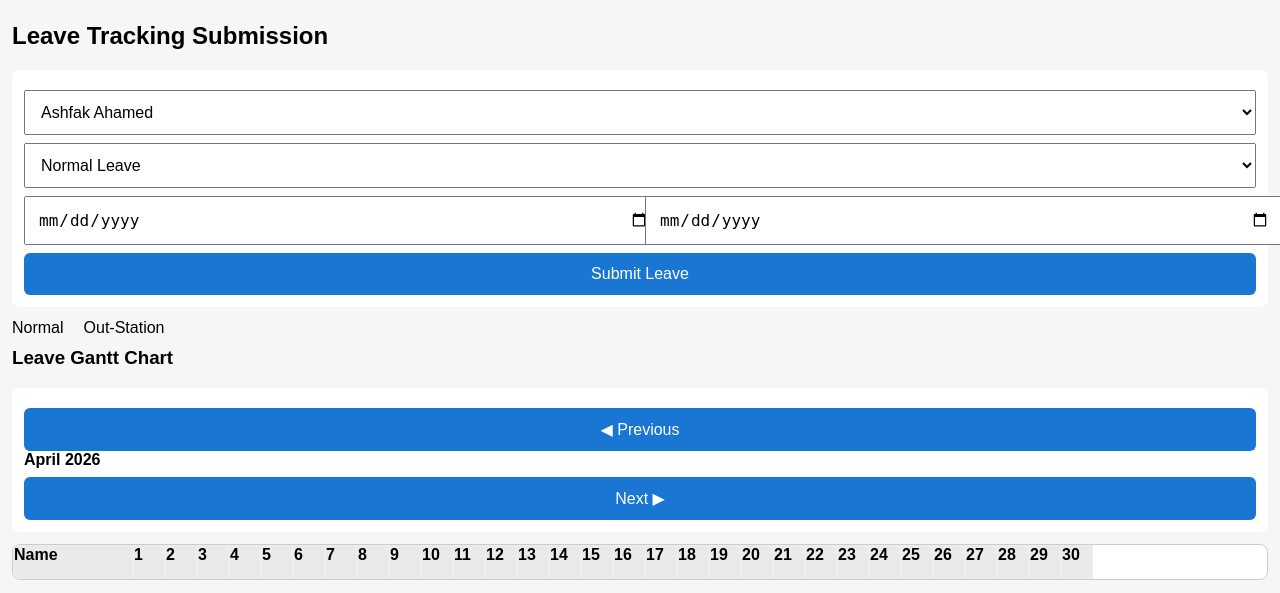
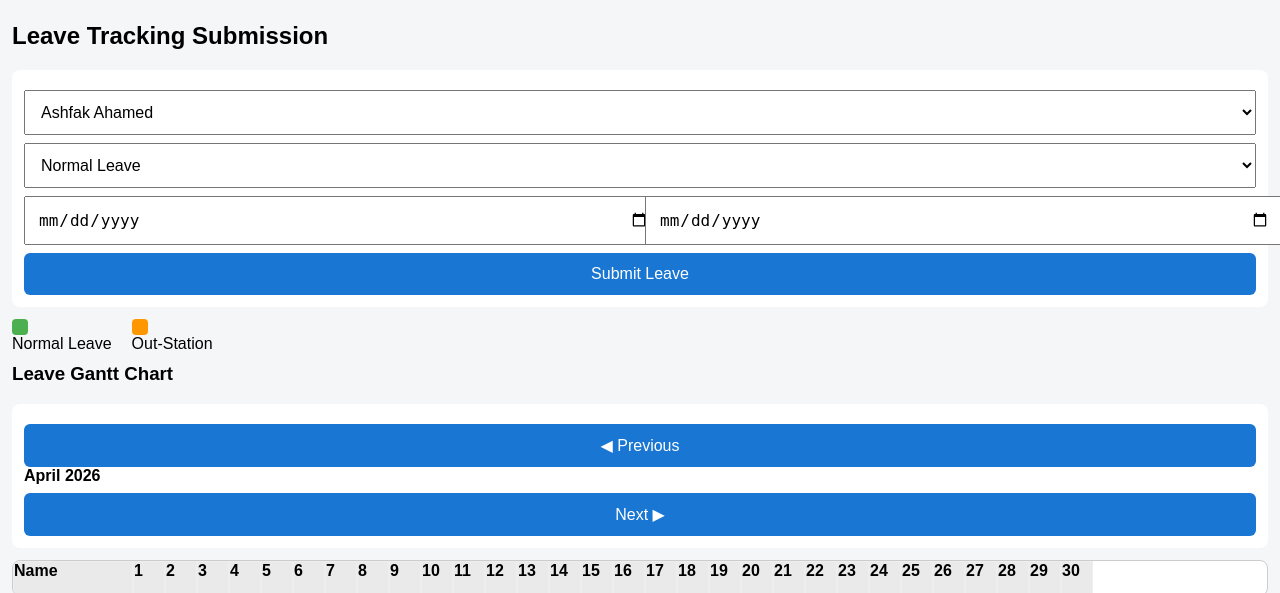
Before and after one commit to snehavinod1/leave-app, a Flask app: page / in a window 1280 px wide. Shown: the top 593 px of the page. Run offline with Flask 3, Linux system fonts and the light colour scheme; data comes from the database, SQL or seed files in the repository; data that the repository does not hold is empty.

Commit message:
Update index.html
legend fix

```diff
--- a/templates/index.html
+++ b/templates/index.html
@@ -111,9 +111,16 @@ button {
 </div>
 
 <div class="legend">
-    <div><span class="legend-box leave"></span> Normal</div>
-    <div><span class="legend-box out"></span> Out‑Station</div>
+    <div class="legend-item">
+        <div class="legend-box leave"></div>
+        Normal Leave
+    </div>
+    <div class="legend-item">
+        <div class="legend-box out"></div>
+        Out‑Station
+    </div>
 </div>
+
 
 <h3>Leave Gantt Chart</h3>
 
```
